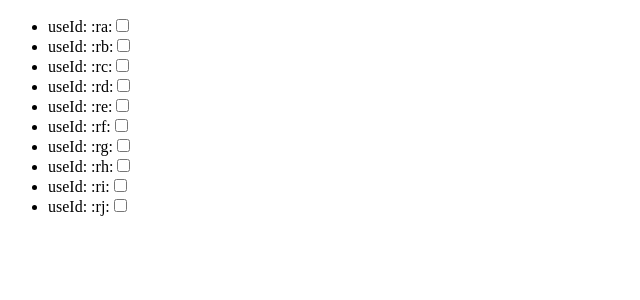
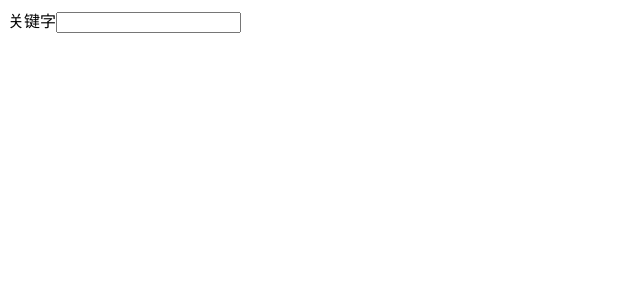
Before and after one commit to supercll/learn-react18, a React (Vite) app: page / in a window 1280 px wide. Shown: the top 300 px of the page, without its empty margins (0-640 px from the left). Built offline with nearby package versions, Linux system fonts and the light colour scheme.

Commit message:
feat: useTransition2

```diff
--- /dev/null
+++ b/routes/UseTransitionPage2.jsx
@@ -0,0 +1,35 @@
+import React, {
+  useState,
+  useEffect,
+  useTransition,
+  useDeferredValue,
+} from 'react'
+
+function UseTransitionPage() {
+  const [keyword, setKeyword] = useState('')
+  const useDeferredKeyword = useDeferredValue(keyword)
+  const [isPending, startTransition] = useTransition()
+  const handleChange = event => {
+    startTransition(() => {
+      setKeyword(event.target.value)
+    })
+  }
+  return (
+    <div>
+      <div>
+        关键字<input value={keyword} onChange={handleChange}></input>
+      </div>
+      {isPending ? (
+        'loading'
+      ) : (
+        <ul>
+          {keyword &&
+            new Array(1000)
+              .fill(useDeferredKeyword)
+              .map((word, index) => <li key={index}>{word}</li>)}
+        </ul>
+      )}
+    </div>
+  )
+}
+export default UseTransitionPage
--- a/src/main.jsx
+++ b/src/main.jsx
@@ -10,6 +10,7 @@ import StartTransition from '../routes/StartTransition'
 import UpdatePriorityPage from '../routes/UpdatePriorityPage'
 import UseDeferredValuePage from '../routes/UseDeferredValuePage'
 import UseTransitionPage from '../routes/UseTransitionPage'
+import UseTransitionPage2 from '../routes/UseTransitionPage2'
 import UseId from '../routes/useId'
 
 // const element = <NewBatchUpdatePage></NewBatchUpdatePage>
@@ -18,6 +19,7 @@ import UseId from '../routes/useId'
 // const element = <UpdatePriorityPage></UpdatePriorityPage>
 // const element = <UseDeferredValuePage></UseDeferredValuePage>
 // const element = <UseTransitionPage></UseTransitionPage>
-const element = <UseId></UseId>
+const element = <UseTransitionPage2></UseTransitionPage2>
+// const element = <UseId></UseId>
 
 createRoot(root).render(element)
```
